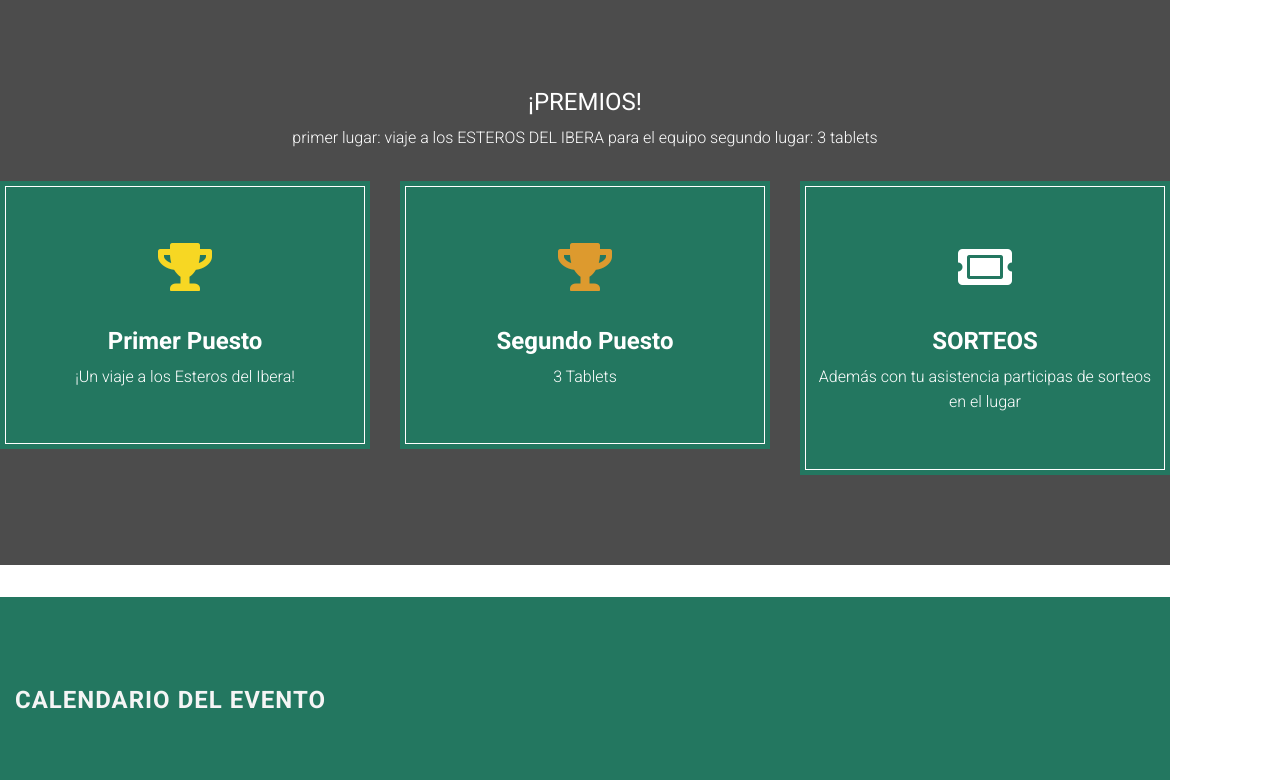
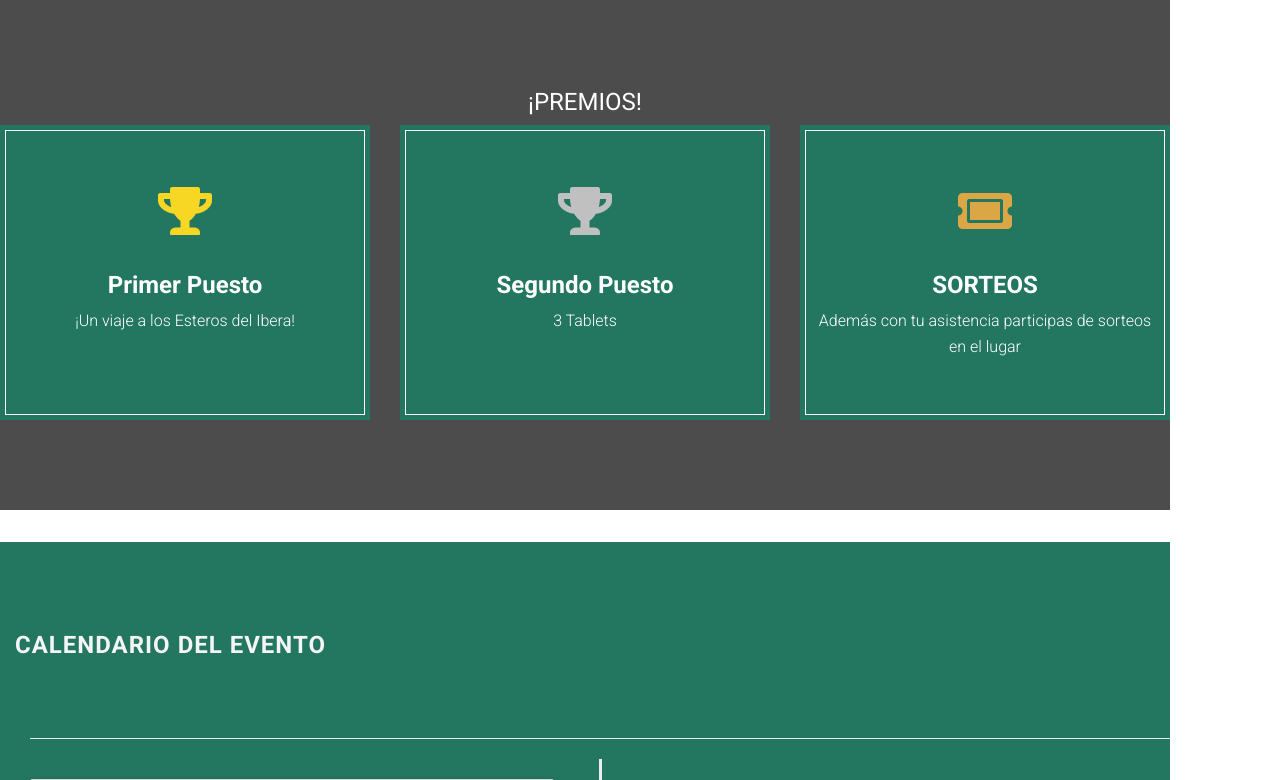
Before and after one commit to pabloariel01/hackaton2018-basurales, a PHP site: page / in a window 1280 px wide. Shown: the part 1938-2718 px from the top of the page. Run offline with PHP 8.4, Linux system fonts and the light colour scheme; some libraries are stand-ins or nearby versions.

Commit message:
premios, header bar

```diff
--- a/assets/css/main.css
+++ b/assets/css/main.css
@@ -450,7 +450,10 @@
     color:rgb(247, 215, 35);
    }
    .second{
-    color:rgb(221, 154, 46);
+    color:silver;
+   }
+   .ticket{
+    color: #daa646;
    }
  .contribution {
    text-align: center;
@@ -471,6 +474,7 @@
   }
 
  .schedule-box {
+   min-height: 295px;
    position: relative;
    background-color: #237760;
    color: #fff;
@@ -491,6 +495,7 @@
    left: 5px;
    border: 1px solid #fff;
  }
+
 
  .text-muted{
    color: #86354b;
@@ -801,9 +806,24 @@
    color: aliceblue;
  }
 
+ @media
+   only screen and (max-width: 760px){
+    .logo img {
+      width: 50%;
+    }
+
+   }
+
+ @media (min-width: 768px){
+  .container-fluid>.navbar-collapse, .container-fluid>.navbar-header, .container>.navbar-collapse, .container>.navbar-header{
+    margin-right: -15px;
+
+  }
+
+   }
 
  @media
-   only screen and (max-width: 760px),
+   only screen and (max-width: 768px),
    (min-device-width: 768px) and (max-device-width: 1024px)  {
      html,header, body{
       max-width: 100%;
@@ -826,7 +846,7 @@
       #site-nav{
         padding-bottom: 0px;
         padding-top: 0px;
-        height: 20%;
+        max-height: 20%;
       }
       .site-header .intro{
         top: 14px;
--- a/index.html
+++ b/index.html
@@ -51,7 +51,7 @@
 
                     <!-- navigation menu -->
                     <li class="active"><a data-scroll href="#about">Problemática</a></li>
-                    <!-- <li><a data-scroll href="#speakers">Presentadores</a></li> -->
+                    <li><a data-scroll href="#premios">Premios</a></li>
                     <li><a data-scroll href="#schedule">Cronograma</a></li>
                     <li><a data-scroll href="#faq">¿Preguntas?</a></li>
                     <li><a data-scroll href="#partner">COLABORADORES</a></li>
@@ -88,10 +88,12 @@
                         Diariamente la municipalidad recibe quejas por parte de los vecinos de los distintos barrios
                         declarando la existencia de basurales ubicados generalmente en terrenos baldíos o abandonados.
 
-                        <p> La municipalidad responde limpiando los basurales, pero en un plazo corto de tiempo vuelven
+                        <p>
+                            La municipalidad responde limpiando los basurales, pero en un plazo corto de tiempo vuelven
                             a convertirse en un terreno utilizado para arrojar los desperdicios. Repitiéndose así el
                             ciclo basural - queja - limpieza - basural. Con las consecuencias que significan para
-                            cuestiones como la salud tener un lugar repleto de residuos en el barrio.</p>
+                            cuestiones como la salud tener un lugar repleto de residuos en el barrio.
+                        </p>
                     </p>
 
                     <figure>
@@ -231,23 +233,23 @@
         </div>
     </section> -->
 
-    <section id="contribution" class="section bg-image-2 contribution">
+    <section id="premios" class="section bg-image-2 contribution">
         <div class="container">
             <div class="row">
                 <div class="col-md-12">
                     <h3 class="text-uppercase mt0 font-400">¡premios!</h3>
 
-                    <p>
+                    <!-- <p>
                         primer lugar: viaje a los ESTEROS DEL IBERA para el equipo
                         segundo lugar: 3 tablets
-                    </p>
+                    </p> -->
 
 
 
                 </div>
 
                 <div class="row">
-                    <div class="col-md-4 col-sm-6">
+                    <div class="col-md-4 col-sm-6 winner-box">
                         <div class="schedule-box">
                             <div class="price first">
                                 <i class="fas fa-trophy"></i>
@@ -256,7 +258,7 @@
                             <p>¡Un viaje a los Esteros del Ibera!</p>
                         </div>
                     </div>
-                    <div class="col-md-4 col-sm-6">
+                    <div class="col-md-4 col-sm-6 winner-box">
                         <div class="schedule-box">
                             <div class="price second">
                                 <i class="fas fa-trophy"></i>
@@ -265,9 +267,9 @@
                             <p>3 Tablets</p>
                         </div>
                     </div>
-                    <div class="col-md-4 col-sm-6">
+                    <div class="col-md-4 col-sm-6 winner-box">
                         <div class="schedule-box">
-                            <div class="price">
+                            <div class="price ticket">
                                 <i class="fas fa-ticket-alt"></i>
                             </div>
                             <i class="ios-pricetags"></i>
```
